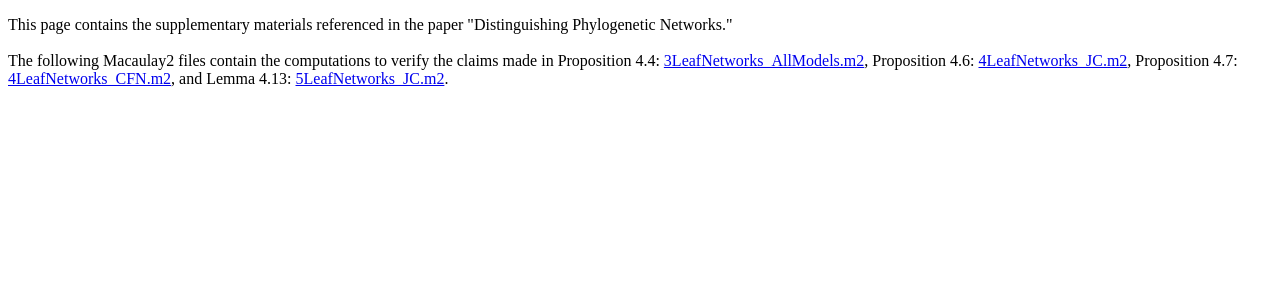
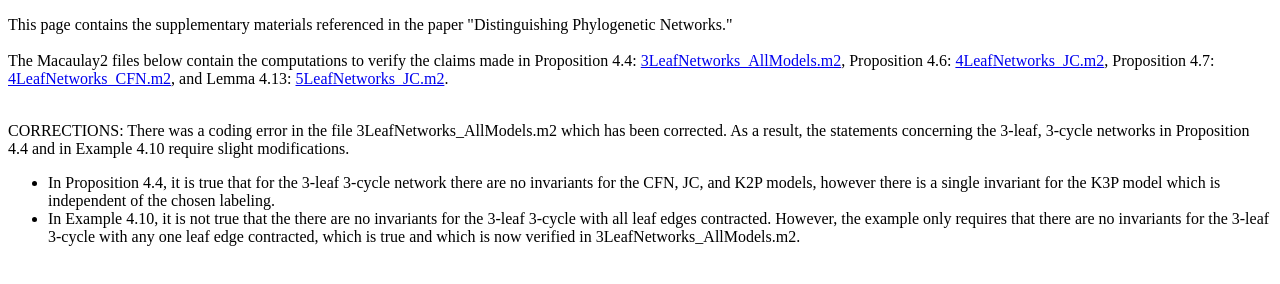
Before and after one commit to celong2/celong2.github.io, a plain HTML site: page NetworksSupplement.html in a window 1280 px wide. Drawn offline with Linux system fonts and the light colour scheme.

Commit message:
Networks Supplement Corrections

```diff
--- a/NetworksSupplement.html
+++ b/NetworksSupplement.html
@@ -8,7 +8,7 @@
 <body>
 <p>This page contains the supplementary materials referenced in the paper &quot;Distinguishing Phylogenetic Networks.&quot;<br />
   <br />
-The following Macaulay2 files contain the computations to verify the claims
+The Macaulay2 files below contain the computations to verify the claims
 made in
 
 Proposition 4.4: <a href=NetworksSupplement/3LeafNetworks_AllModels.m2>3LeafNetworks_AllModels.m2</a>,
@@ -21,8 +21,36 @@ and
 Lemma 4.13: <a href=NetworksSupplement/5LeafNetworks_JC.m2>5LeafNetworks_JC.m2</a>.
 
 <br />
-  <br />
+<br />
 </p>
+
+
+<p>
+CORRECTIONS: There was a coding error in the file 3LeafNetworks_AllModels.m2 which
+has been corrected. As a result, the statements concerning the 3-leaf, 3-cycle networks
+in Proposition 4.4 and in Example 4.10 require slight modifications.
+
+
+<ul>
+<li>In Proposition 4.4, it is true that for the 3-leaf 3-cycle network
+there are no invariants for the CFN, JC, and K2P
+models, however there is a single invariant for the K3P model which is independent
+of the chosen labeling.</li>
+<li>In Example 4.10, it is not true that the there are no invariants for the 3-leaf 3-cycle
+with all leaf edges contracted. However, the example only requires that there are no
+invariants for the 3-leaf 3-cycle with any one leaf edge contracted, which is true
+and which is now verified in 3LeafNetworks_AllModels.m2.</li>
+</ul>
+
+
+
+
+</p>
+
 <p>&nbsp;</p>
+
+
+
+
 </body>
 </html>
```
Also changed, not shown: index.html (+1 -1 lines), 1 other file.
